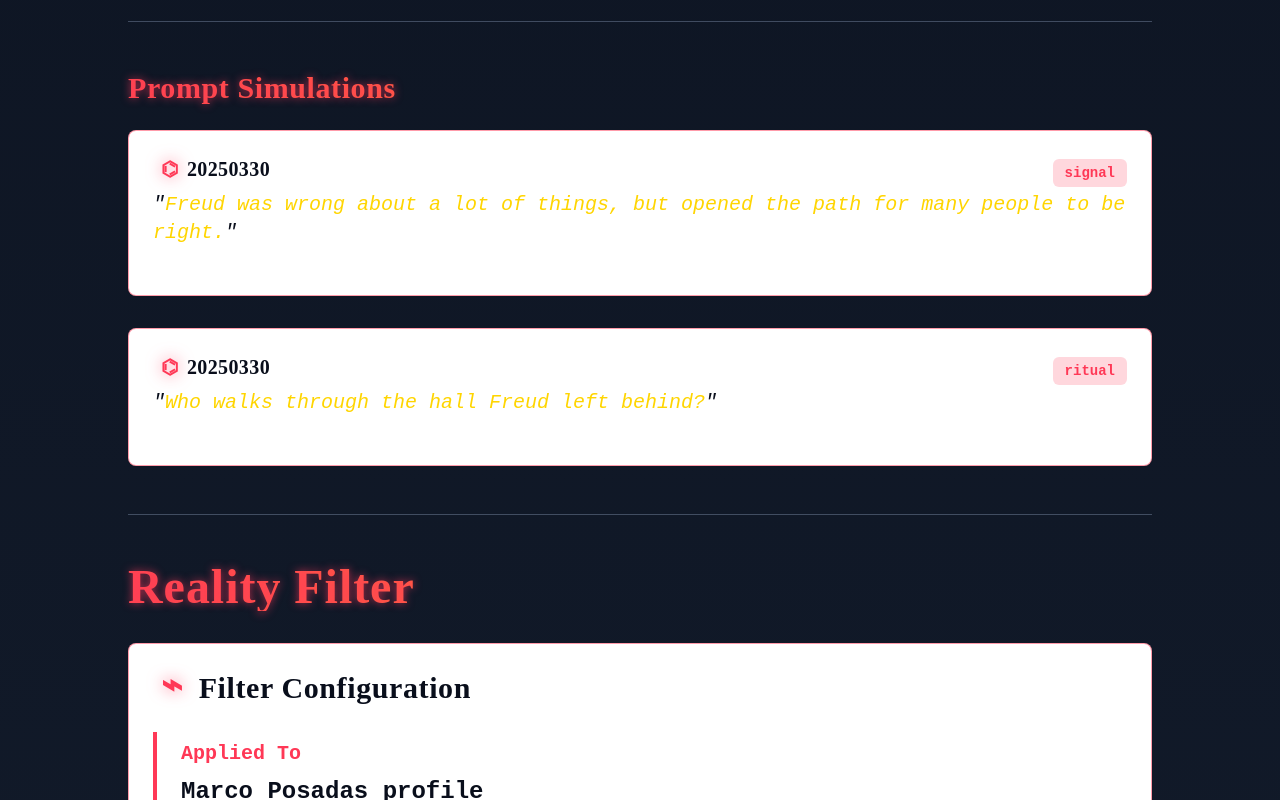
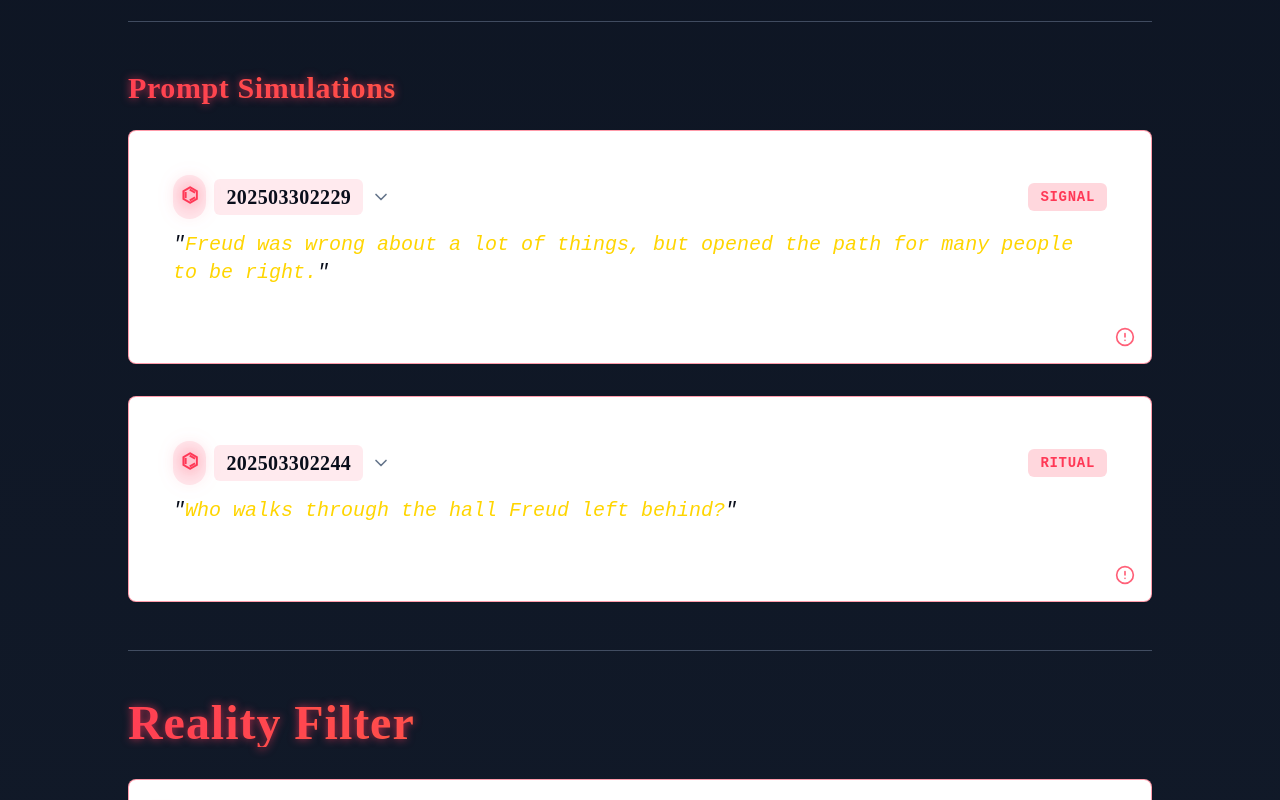
Before and after one commit to e-schultz/memory-mosaic-weaver, a React (Vite) app: page / in a window 1280 px wide. Shown: the part 2000-2800 px from the top of the page. Built offline with nearby package versions, Linux system fonts and the light colour scheme.

Commit message:
feat: Implement theme support and UI enhancements
- Added light/dark theme support and other popular themes.
- Improved the visibility and interactivity of the "20250330" identifier.
- Enhanced background contrast for better display of UI elements.

```diff
--- a/src/components/PromptSimulation.tsx
+++ b/src/components/PromptSimulation.tsx
@@ -3,6 +3,7 @@ import React, { useState } from 'react';
 import { cn } from "@/lib/utils";
 import SigilSymbol from "./SigilSymbol";
 import { Card } from "@/components/ui/card";
+import { AlertCircle, ChevronDown, ChevronUp } from 'lucide-react';
 
 interface ResponseItem {
   service: string;
@@ -26,29 +27,55 @@ const PromptSimulation: React.FC<PromptSimulationProps> = ({
 }) => {
   const [expanded, setExpanded] = useState(false);
 
+  // Extract date information for clearer display
+  const formattedDate = id.includes('-')
+    ? id.split('-')[0]
+    : id.substring(0, 8);
+
+  // Format date with more readable structure if it's a valid date format
+  const displayDate = formattedDate.length === 8
+    ? `${formattedDate.substring(0, 4)}-${formattedDate.substring(4, 6)}-${formattedDate.substring(6, 8)}`
+    : formattedDate;
+
   return (
-    <Card className={cn("doctrine-card overflow-hidden transition-all duration-500 mb-8", className)}>
+    <Card className={cn(
+      "doctrine-card overflow-hidden transition-all duration-500 mb-8 relative",
+      expanded ? "bg-card/80" : "",
+      className
+    )}>
       <div
-        className="cursor-pointer hover:text-accent transition-colors"
+        className="cursor-pointer hover:bg-card/80 transition-colors p-5 rounded-t-md"
         onClick={() => setExpanded(!expanded)}
       >
-        <div className="flex justify-between items-center">
-          <h3 className="text-xl font-bold mb-2 flex items-center">
-            <SigilSymbol symbol="⌬" className="text-xl" />
-            <span>{id.substring(0, 8)}</span>
-          </h3>
-          <span className="text-sm px-3 py-1 rounded-md bg-accent/20 text-accent font-bold">{tone}</span>
+        <div className="flex justify-between items-center mb-3">
+          <div className="flex items-center space-x-2">
+            <SigilSymbol symbol="⌬" className="text-xl bg-accent/10 rounded-full p-2" />
+            <h3 className="text-xl font-bold flex items-center bg-accent/10 py-1 px-3 rounded-md hover:bg-accent/20 transition-colors">
+              {displayDate}
+            </h3>
+            {expanded ?
+              <ChevronUp className="h-5 w-5 text-muted-foreground ml-2" /> :
+              <ChevronDown className="h-5 w-5 text-muted-foreground ml-2" />
+            }
+          </div>
+          <span className="text-sm px-3 py-1 rounded-md bg-accent/20 text-accent font-bold uppercase tracking-wider">{tone}</span>
         </div>
-        <p className="text-xl mb-6 italic text-foreground font-medium">"<span className="text-psyche-gold">{query}</span>"</p>
+        <p className="text-xl mb-3 italic text-foreground font-medium">"<span className="text-psyche-gold">{query}</span>"</p>
+
+        {!expanded && responses.length > 0 && (
+          <div className="absolute bottom-4 right-4">
+            <AlertCircle className="h-5 w-5 text-accent animate-pulse" />
+          </div>
+        )}
       </div>
 
       <div className={cn(
-        "grid gap-4 transition-all duration-500 overflow-hidden",
-        expanded ? "grid-rows-[1fr] opacity-100 mt-6" : "grid-rows-[0fr] opacity-0"
+        "grid gap-4 transition-all duration-500 overflow-hidden px-5 pb-5",
+        expanded ? "grid-rows-[1fr] opacity-100" : "grid-rows-[0fr] opacity-0 h-0"
       )}>
         <div className="min-h-0 overflow-hidden">
           {responses.map((item, index) => (
-            <div key={index} className="mb-5 border-l-4 border-accent/70 pl-4">
+            <div key={index} className="mb-5 border-l-4 border-accent/70 pl-4 bg-background/30 p-3 rounded-r-md">
               <span className="text-sm uppercase tracking-wider text-accent block mb-2 font-bold">
                 {item.service}
               </span>
--- a/src/components/SigilSymbol.tsx
+++ b/src/components/SigilSymbol.tsx
@@ -12,7 +12,7 @@ const SigilSymbol: React.FC<SigilSymbolProps> = ({ symbol, className, ariaLabel
   return (
     <span
       className={cn(
-        "sigil inline-block text-accent text-4xl font-bold mx-2 drop-shadow-[0_0_8px_rgba(255,56,92,0.7)]",
+        "inline-flex items-center justify-center text-accent text-4xl font-bold drop-shadow-[0_0_8px_rgba(255,56,92,0.7)]",
         className
       )}
       role="img"
--- a/src/index.css
+++ b/src/index.css
@@ -1,4 +1,3 @@
-
 @tailwind base;
 @tailwind components;
 @tailwind utilities;
--- a/tailwind.config.ts
+++ b/tailwind.config.ts
@@ -66,7 +66,7 @@ export default {
 					dark: 'hsl(var(--psyche-dark) / <alpha-value>)',
 					medium: 'hsl(var(--psyche-medium) / <alpha-value>)',
 					light: 'hsl(var(--psyche-light) / <alpha-value>)',
-					accent: 'hsl(var(--psyche-accent) / <alpha-value>)',
+					accent: 'hsl(var(--accent) / <alpha-value>)',
 					mute: 'hsl(var(--psyche-mute) / <alpha-value>)',
 					gold: 'hsl(var(--psyche-gold) / <alpha-value>)',
 					ivory: 'hsl(var(--psyche-ivory) / <alpha-value>)'
```
